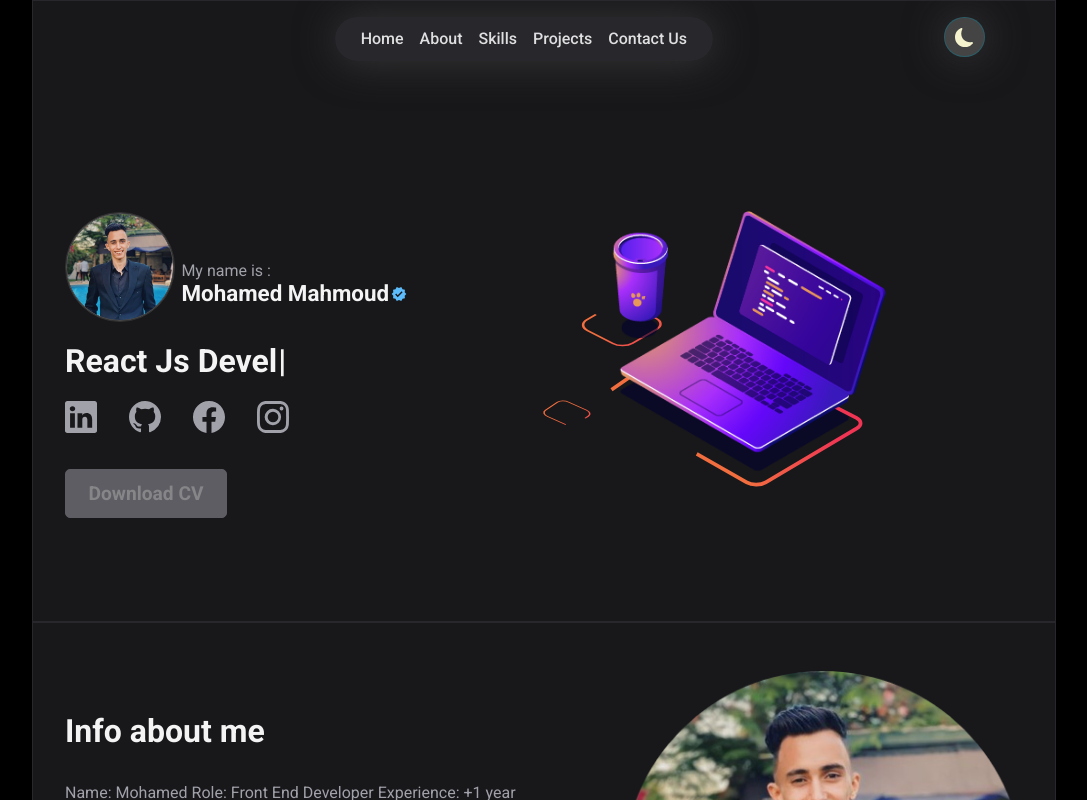
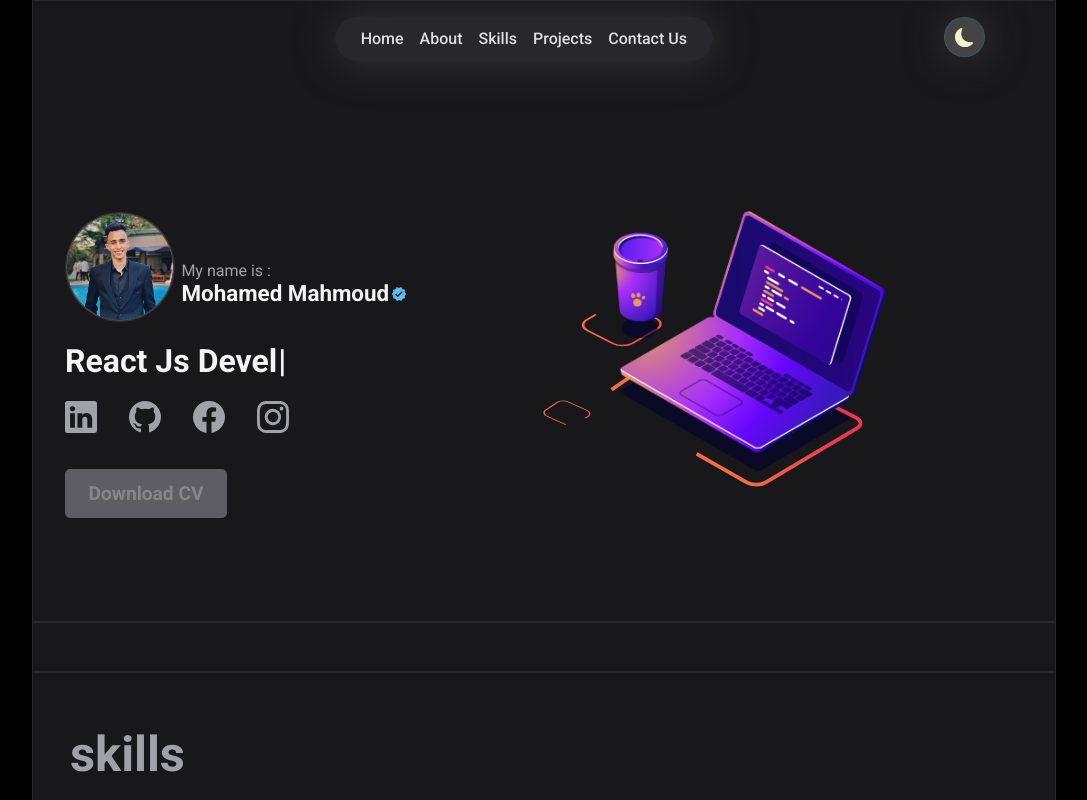
Before and after one commit to Mohamed-Mahmoud-Frontend/Mohamed-Mahmoud, a React (Vite) app: page / in a window 1280 px wide. Shown: the top 800 px of the page, without its empty margins (96-1183 px from the left). Built offline with nearby package versions, Linux system fonts and the light colour scheme.

Commit message:
aboutedit

```diff
--- a/src/App.jsx
+++ b/src/App.jsx
@@ -8,7 +8,7 @@ import { AiOutlineArrowUp } from "react-icons/ai";
 import { useState, useEffect } from "react";
 import ScaleLoader from "react-spinners/ScaleLoader";
 import SkillsData from "./component/skills/SkillsData";
-import About from "./component/about/About";
+// import About from "./component/about/About";
 
 function App() {
   const [loading, setLoading] = useState(false);
@@ -47,7 +47,7 @@ function App() {
           <Header />
           <Hero />
           <div className="divider" />
-          <About />
+      {   /*<About />*/}
           <div className="divider" />
           <SkillsData />
           <div className="divider" />
```
